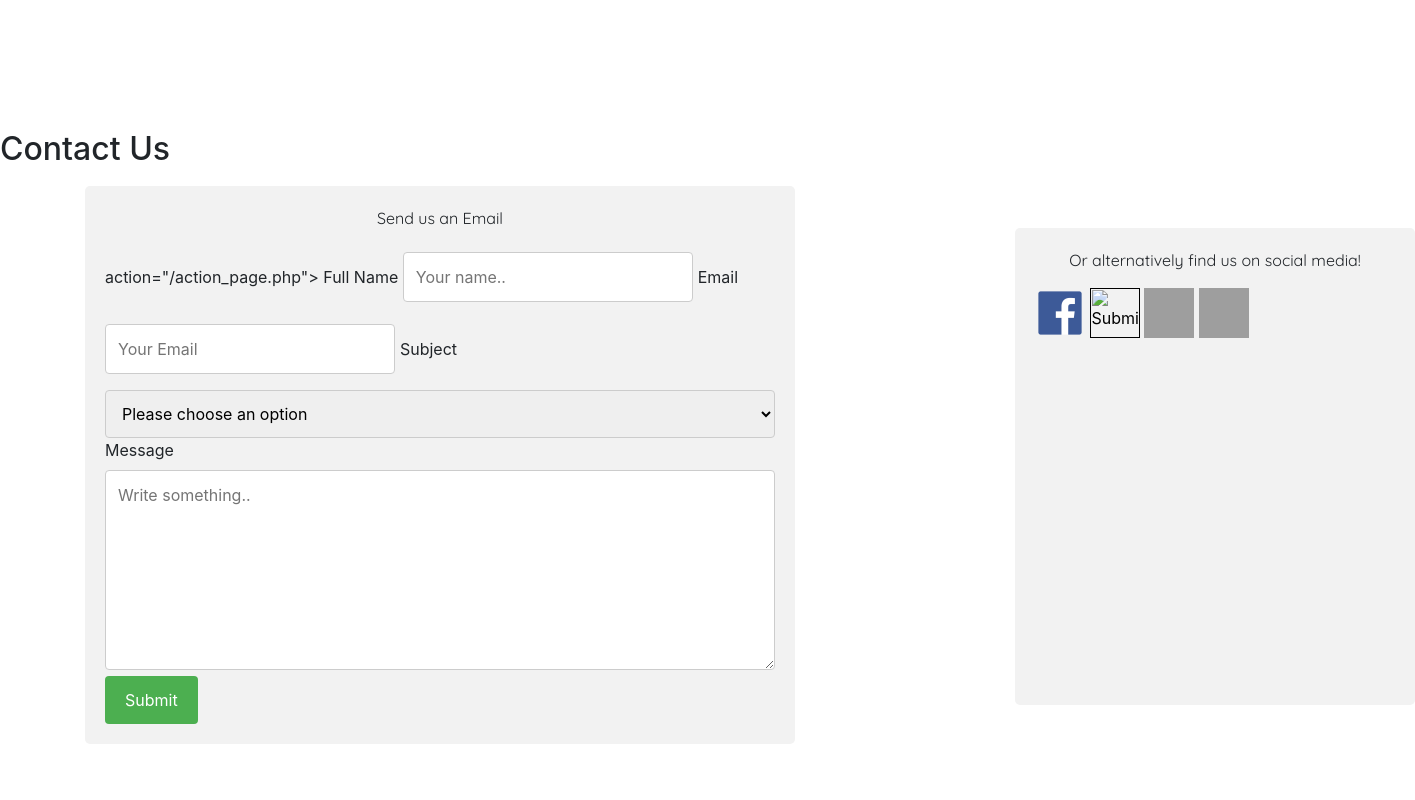
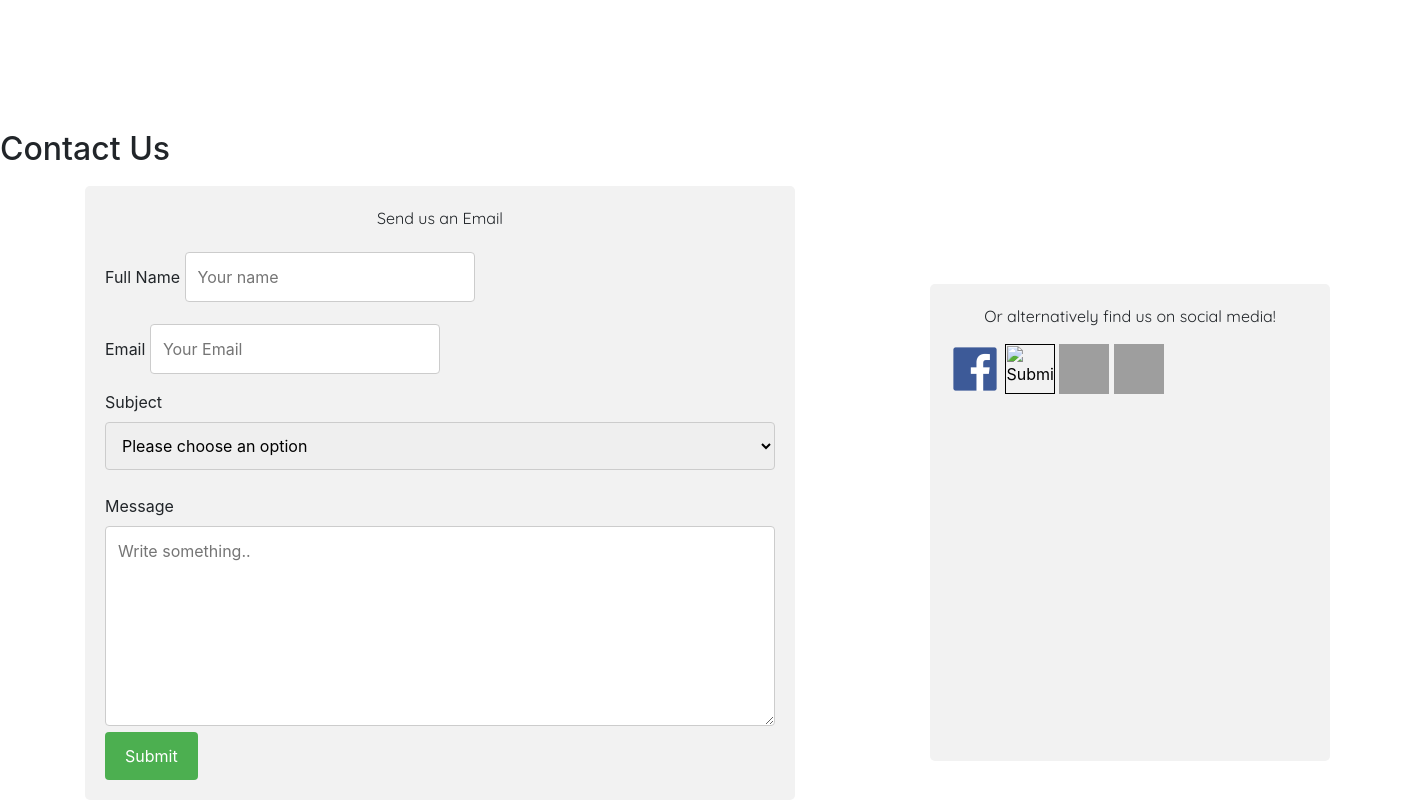
Before and after one commit to gb72/Introspect, a website: page Introspect.html in a window 1280 px wide. Shown: the part 2410-3210 px from the top of the page, 1415 px wide, since content can reach past the window. Before the commit the page ends 3154 px from the top, so only its background shows below. Drawn offline with nearby package versions, Linux system fonts and the light colour scheme; grey boxes are pictures that could not be loaded.

Commit message:
Contact Box Format Fixes

```diff
--- a/Introspect.html
+++ b/Introspect.html
@@ -143,12 +143,13 @@
 	<div class="container">
 		<div id="formbox">
 			<p> Send us an Email </p>
-			<div> action="/action_page.php">
+			<divaction="/action_page.php">
 				<label for="name">Full Name</label>
-			    <input type="text" id="fname" name="firstname" placeholder="Your name..">
+			    <input type="text" id="fname" name="firstname" placeholder="Your name">
+			    <br/>
 			    <label for="email">Email</label>
 			    <input type="text" id="email" name="Email" placeholder="Your Email">
-
+			    <br/>
 
 			    <label for="subject">Subject</label>
 			    <select id="subject" name="subject" >
@@ -158,6 +159,8 @@
 			      <option value="volunteer">Volunteer to help with event</option>
 			      <option value="other">other</option>
 			    </select>
+			    <br/>
+			    <br/>
 
 			    <label for="subject">Message</label>
 				<textarea id="message" name="message" placeholder="Write something.." style="height:200px"></textarea>
```
